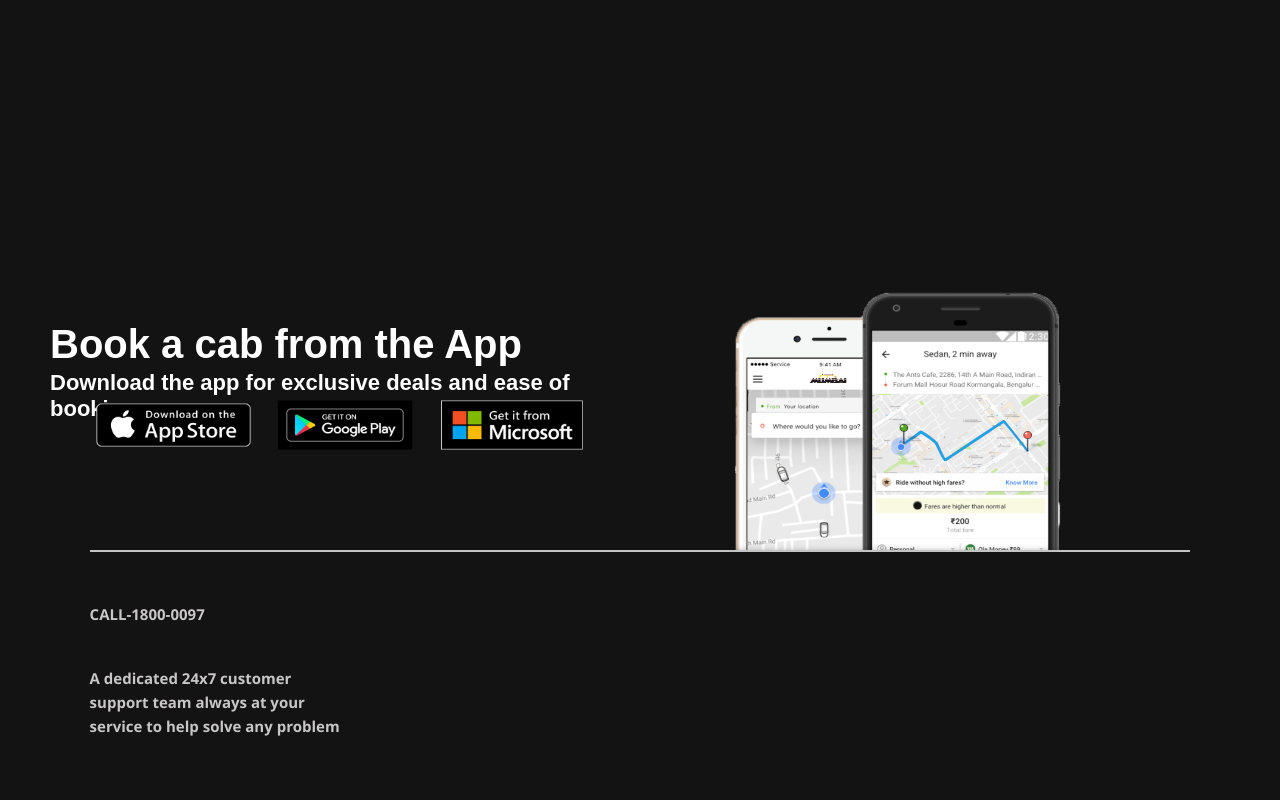
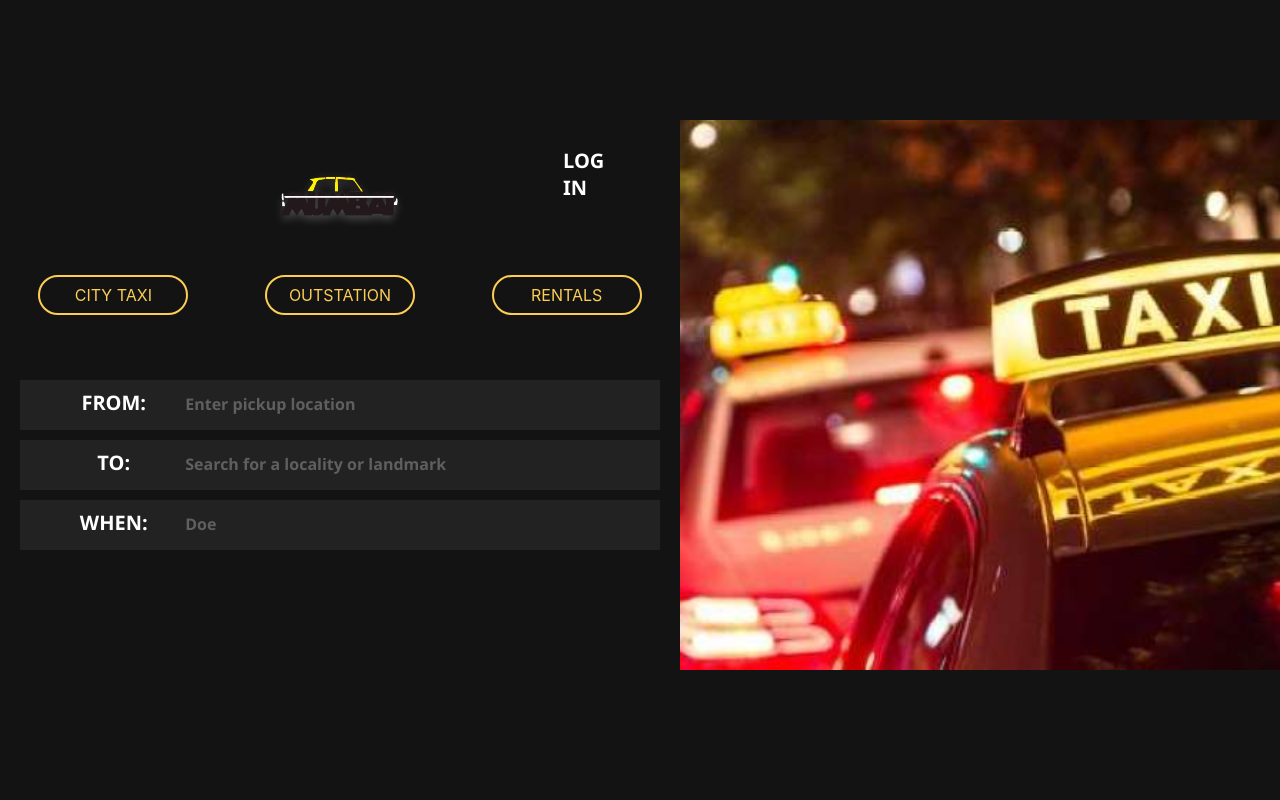
Before and after one commit to aravindvattappallil/cab_website, a plain HTML site: page index.html in a window 1280 px wide. Shown: the part 1480-2280 px from the top of the page. Drawn offline with nearby package versions, Linux system fonts and the light colour scheme.

Commit message:
done the first designed all pages still alignment and rest of the small adjustments need to be done

```diff
--- a/assets/style.css
+++ b/assets/style.css
@@ -162,6 +162,42 @@ background: #C4C4C4;
     top:350px;
     border: 2px solid #FBCD53;
 
+}/*-----------------------------------------------------------------*/
+#type{
+  height: 100vh;
+  width: 100%;
+}
+.options{
+  width: 100%;
+  height: 150px;
+  display: flex;
+  justify-content: space-around;
+  align-items: center;
+}
+.logo-bar{
+  display: flex;
+  justify-content: space-evenly;
+  position: relative;
+}
+.logo2{
+  margin-left:125px ;
+
+filter: drop-shadow(0px 4px 4px rgba(255, 255, 255, 0.22));
+
+}
+.login h2{
+  font-family: Segoe UI;
+font-style: normal;
+font-weight: bold;
+font-size: 20px;
+line-height: 27px;
+position: absolute;
+width: 67px;
+height: 27px;
+left: 563px;
+top: 27px;
+color: #FFFFFF;
+
 }
 /*-----------------------------------------------------------------------*/
 .leftside,.rightside{
@@ -170,11 +206,13 @@ background: #C4C4C4;
 }
 .leftside{
      background: #131313;
+
 }
 .rightside{
     background: #131313;
+
 }
-.ct{
+.ct,.out,.rent{
     background:none;
    filter: blur(.5 px);
     color: #FBCD53;
@@ -186,36 +224,59 @@ background: #C4C4C4;
     transform: -50% -50%;
 
 }
-.out{
 
+.logo-bar{
+  width: 100%;
+  height: 100px;
+   background: #131313;
+}
+.inputz{
+  width: 100%;
+  height: 200px;
+  align-items: center;
 
-    background:none;
-   filter: blur(.5 px);
-    color: #FBCD53;
-    border-radius: 25px;
-    width: 150px;
-    height: 40px;
-    cursor: pointer;
-    border: 2px solid #FBCD53;
-    transform: -50% -50%;
-
+}
+.ibox{
+  width: 640px;
+  height: 50px;
+  background: rgba(196, 196, 196, 0.08);
+  margin-top:10px;
+  margin-left: 20px;
+  margin-right: 20px;
+  text-align: center;
 
 
 }
-.rent{
+.ibox input{
+    border: none;
+    padding: 7px;
+    margin-top: 5px;
+    outline: none;
+    color: rgba(255, 255, 255, 0.28);
+    width: 400px;
+    font-family: Segoe UI;
+    font-style: normal;
+    font-weight: bold;
+    width: 70%;
+    background-color: transparent;
+}
+.ibox label{
+  font-family: Segoe UI;
+font-style: normal;
+font-weight: bold;
+font-size: 20px;
+line-height: 32px;
+color: #FFFFFF;
+width: 120px;
 
-    background:none;
-   filter: blur(.5 px);
-    color: #FBCD53;
-    border-radius: 25px;
-    width: 150px;
-    height: 40px;
-    cursor: pointer;
-    border: 2px solid #FBCD53;
-    transform: -50% -50%;
-
-
-
+}
+.taxi-img{
+  width: 100%;
+  height: 550px;
+  background: url(../taxi.jpeg);
+   background-repeat: no-repeat;
+  background-size: cover;
+   background-position:center;
 }
 /*---------------------------------------------------------------------*/
 
--- a/index.html
+++ b/index.html
@@ -20,6 +20,7 @@
 
 
        <div class="nav-bar">
+        <h3><a href="#type">TYPE</a></h3>
         <h3><a href="#about">ABOUT</a></h3>
            <h3><a href="#book">BOOKING</a></h3>
           <h3><a href="#Home">HOME</a></h3>
@@ -79,6 +80,50 @@
 
 </section>
 <!---------------------------------------------------------------------->
+<section id="type">
+    <div class="row no-gutters">
+        <div class="col no-gutters">
+            <div class="leftside">
+                <div class="logo-bar">
+                    <div class="logo2"> <img src="logo.png" alt="logo" width="170px" height="170px"></div>
+                    <div class="login">
+                        <h2>LOG IN</h2>
+                    </div>
+                </div>
+
+                <div class="options">
+                    <button class="ct">CITY TAXI</button>
+                    <button class="out">OUTSTATION</button>
+                    <button class="rent">RENTALS</button>
+                </div>
+
+
+                <div class="inputz">
+                    <form action="/action_page.php">
+                        <div class="ibox">
+                            <label for="from">FROM:</label>
+                            <input type="text" id="from" name="from" value="Enter pickup location"><br>
+                        </div>
+                        <div class="ibox">
+                            <label for="to">TO:</label>
+                            <input type="text" id="to" name="to" value="Search for a locality or landmark"><br><br>
+                        </div>
+                        <div class="ibox">
+                            <label for="lname">WHEN:</label>
+                            <input type="text" id="lname" name="lname" value="Doe"><br><br>
+                        </div>
+
+                    </form>
+                </div>
+            </div>
+        </div>
+        <div class="col no-gutters">
+            <div class="rightside">
+                <div class="taxi-img"></div>
+            </div>
+        </div>
+    </div>
+</section>
 
 <!---------------------------------------------------------------------->
 <section id="about" class="main">
```
Also changed, not shown: img/car.jpg (deleted), img/logo.png (deleted), taxi.jpeg (added).
